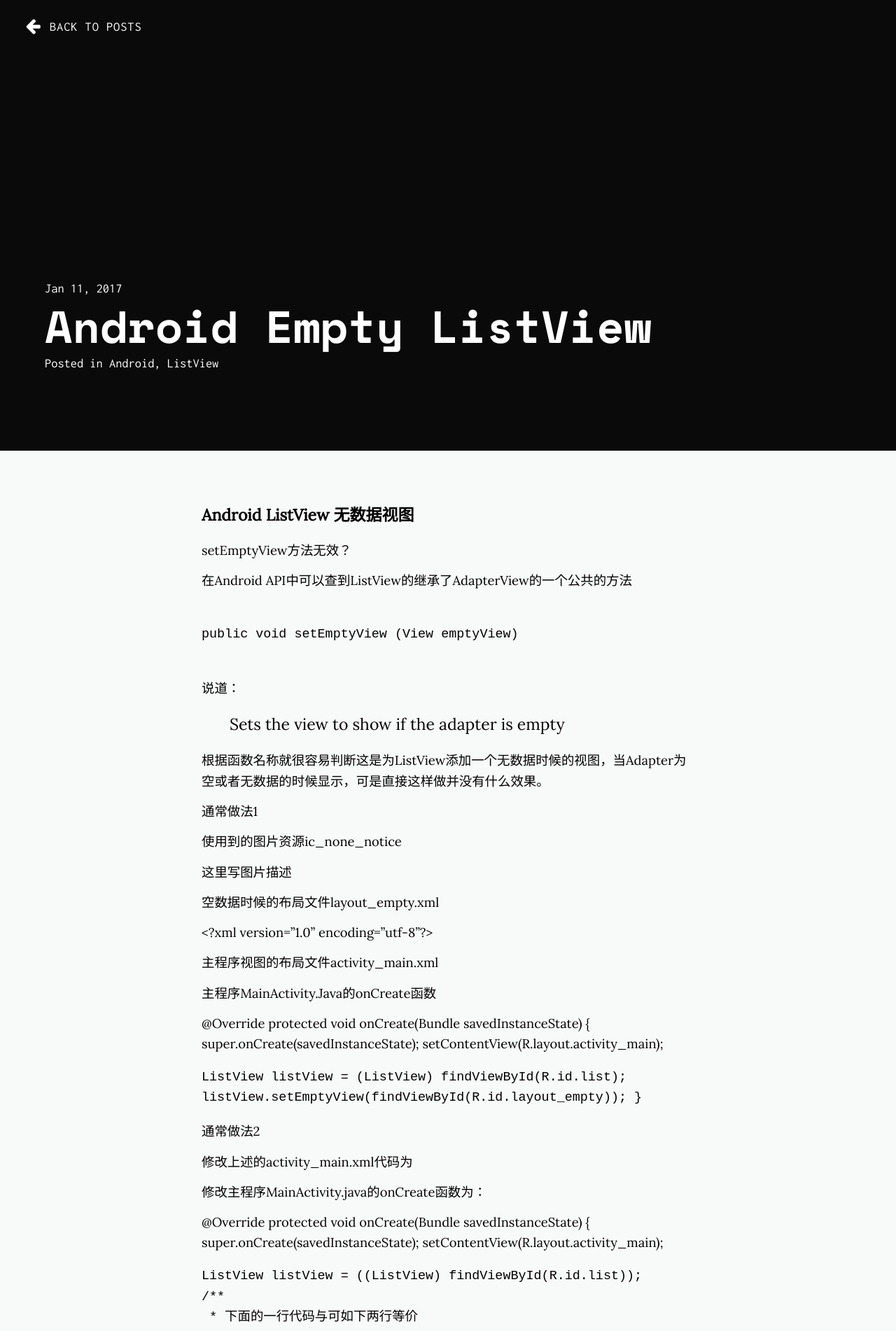
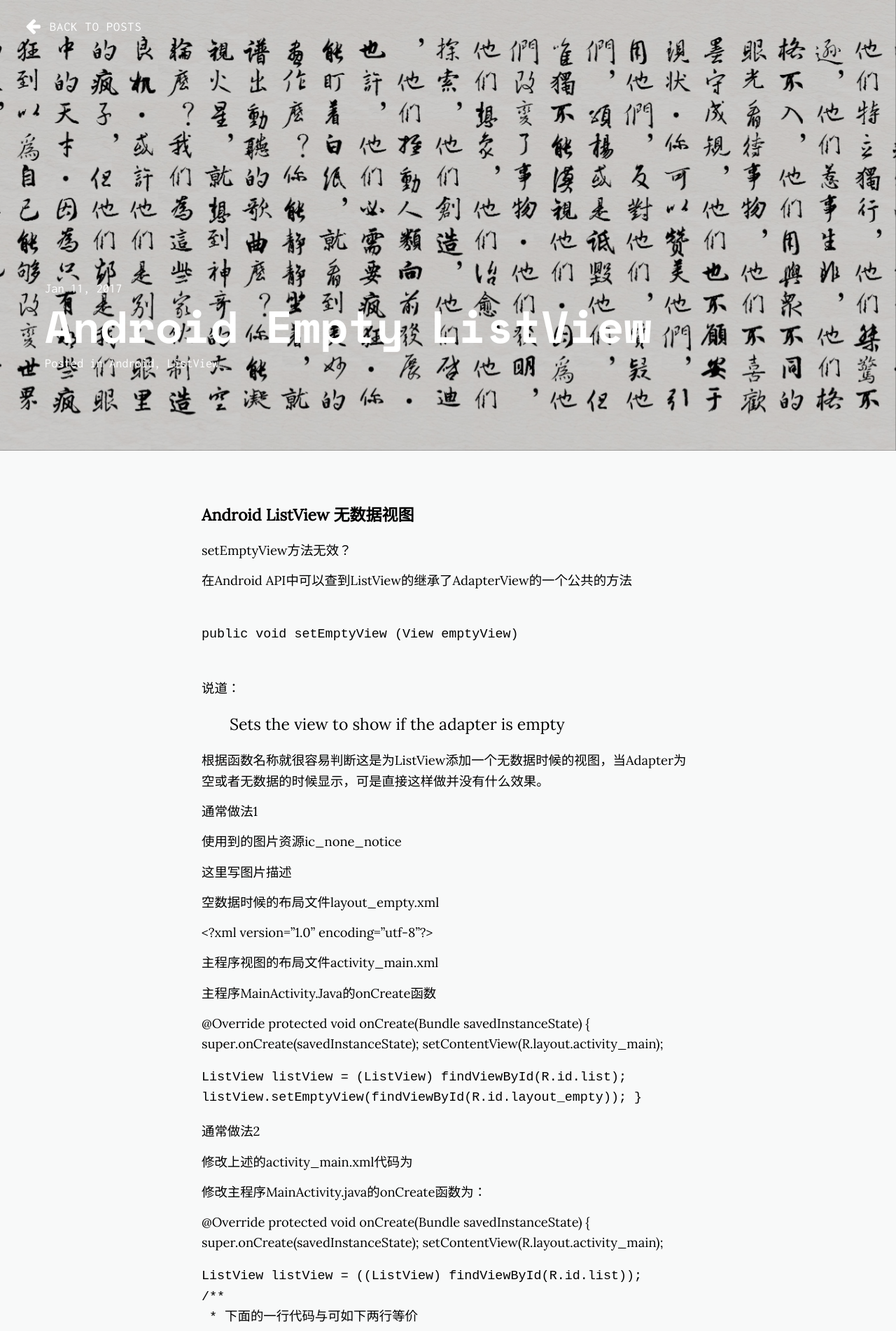
Before and after one commit to zhangyuanxin/blog-jekyll, a Jekyll site: the page built from _posts/2017-01-11-Android-ListView-show-empty-tips.md, in a window 1280 px wide. Shown: the top 1902 px of the page at 70% size. Built offline with Jekyll 4.4.1, drawn with Linux system fonts in a browser that asks for light colours; nearby versions of some CDN libraries; comment, search, counter and statistics services are not loaded.

Commit message:
初始化博客

```diff
--- a/_posts/2017-01-11-Android-ListView-show-empty-tips.md
+++ b/_posts/2017-01-11-Android-ListView-show-empty-tips.md
@@ -4,6 +4,8 @@ title: Android Empty ListView
 comments: true
 author:  张远馨
 categories: [Android, ListView]
+image: http://uiplus.org/assets/images/2016-11-19/jobs-crafts.jpg
+image-sm: http://uiplus.org/assets/images/2016-11-19/jobs-crafts.jpg
 
 ---
 
```
